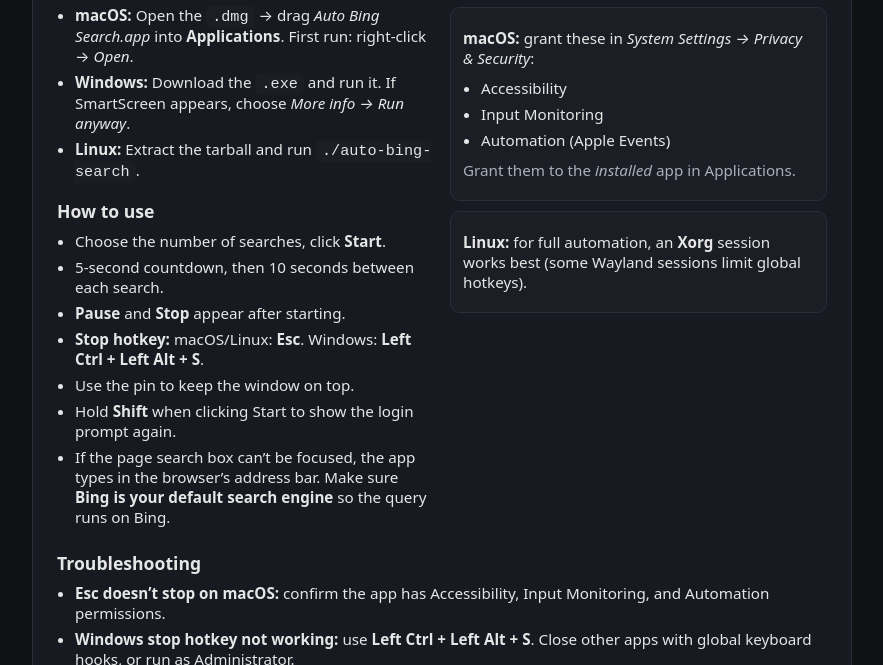
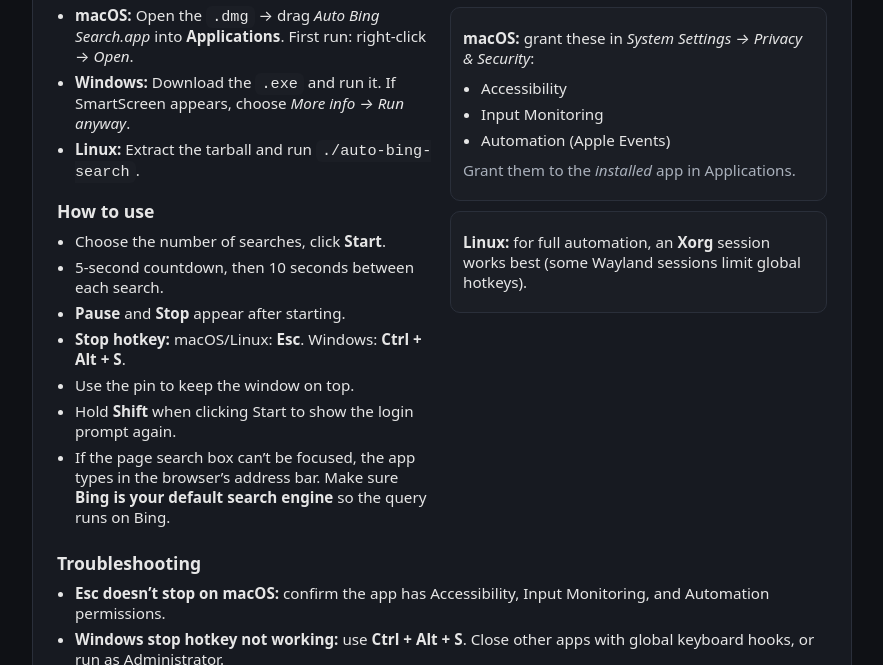
Before and after one commit to knightxr/auto-bing-search, a plain HTML site: page docs/index.html in a window 1280 px wide. Shown: the part 287-952 px from the top of the page, without its empty margins (198-1081 px from the left). Drawn offline with Linux system fonts and the light colour scheme.

Commit message:
update index.html

```diff
--- a/docs/index.html
+++ b/docs/index.html
@@ -91,7 +91,7 @@
             <li>Choose the number of searches, click <strong>Start</strong>.</li>
             <li>5-second countdown, then 10 seconds between each search.</li>
             <li><strong>Pause</strong> and <strong>Stop</strong> appear after starting.</li>
-            <li><strong>Stop hotkey:</strong> macOS/Linux: <strong>Esc</strong>. Windows: <strong>Left Ctrl + Left Alt + S</strong>.</li>
+            <li><strong>Stop hotkey:</strong> macOS/Linux: <strong>Esc</strong>. Windows: <strong>Ctrl + Alt + S</strong>.</li>
             <li>Use the pin to keep the window on top.</li>
             <li>Hold <strong>Shift</strong> when clicking Start to show the login prompt again.</li>
             <li>If the page search box can’t be focused, the app types in the browser’s address bar. Make sure <strong>Bing is your default search engine</strong> so the query runs on Bing.</li>
@@ -119,7 +119,7 @@
       <h2>Troubleshooting</h2>
       <ul class="small">
         <li><strong>Esc doesn’t stop on macOS:</strong> confirm the app has Accessibility, Input Monitoring, and Automation permissions.</li>
-        <li><strong>Windows stop hotkey not working:</strong> use <strong>Left Ctrl + Left Alt + S</strong>. Close other apps with global keyboard hooks, or run as Administrator.</li>
+        <li><strong>Windows stop hotkey not working:</strong> use <strong>Ctrl + Alt + S</strong>. Close other apps with global keyboard hooks, or run as Administrator.</li>
         <li><strong>Nothing types on Linux:</strong> switch to an Xorg session and ensure common Qt/X11 libs are installed.</li>
         <li><strong>Edge isn’t used:</strong> the app prefers Edge when present, otherwise your default browser opens.</li>
         <li><strong>Address-bar fallback:</strong> if the app types in the address bar, ensure <strong>Bing is the default search engine</strong> in your browser.</li>
```
